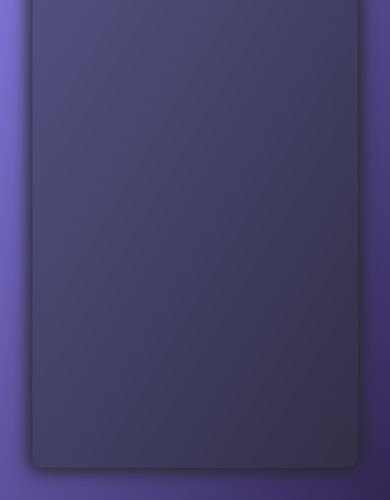
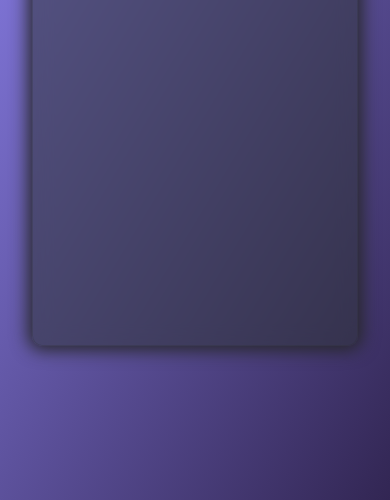
Before and after one commit to xleyzor/ToDo-List, a plain HTML site: page index.html in a window 390 px wide. Shown: the part 344-844 px from the top of the page. Drawn offline with Linux system fonts and the light colour scheme; a small style sheet from the web is missing.

Commit message:
Update style.css

```diff
--- a/style.css
+++ b/style.css
@@ -35,7 +35,8 @@ body {
 
 main {
   width: 100%;
-  height: 100vh;
+  height: 100%;
+  min-height: 100vh;
   display: flex;
   align-items: center;
   justify-content: center;
@@ -47,7 +48,7 @@ main {
   flex-direction: column;
   max-width: 600px;
   width: 100%;
-  height: 100%;
+  height: 600px;
   align-items: center;
   gap: 20px;
   padding: 2rem 0;
@@ -248,6 +249,11 @@ header {
     letter-spacing: normal;
   }
 
+  .container {
+    margin-top: 0;
+    margin-bottom: 0;
+  }
+
   .list-item-header a {
     font-size: 14px;
     padding: 0.5rem;
```
